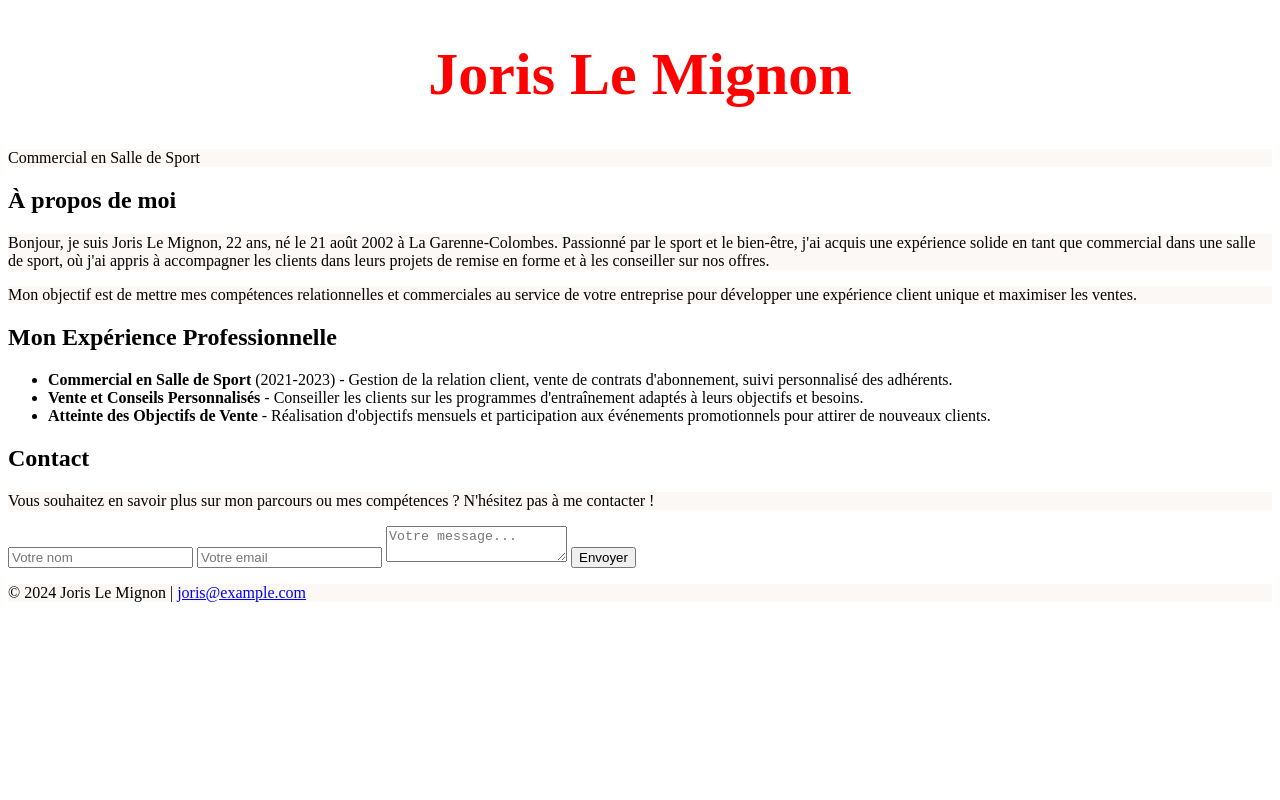
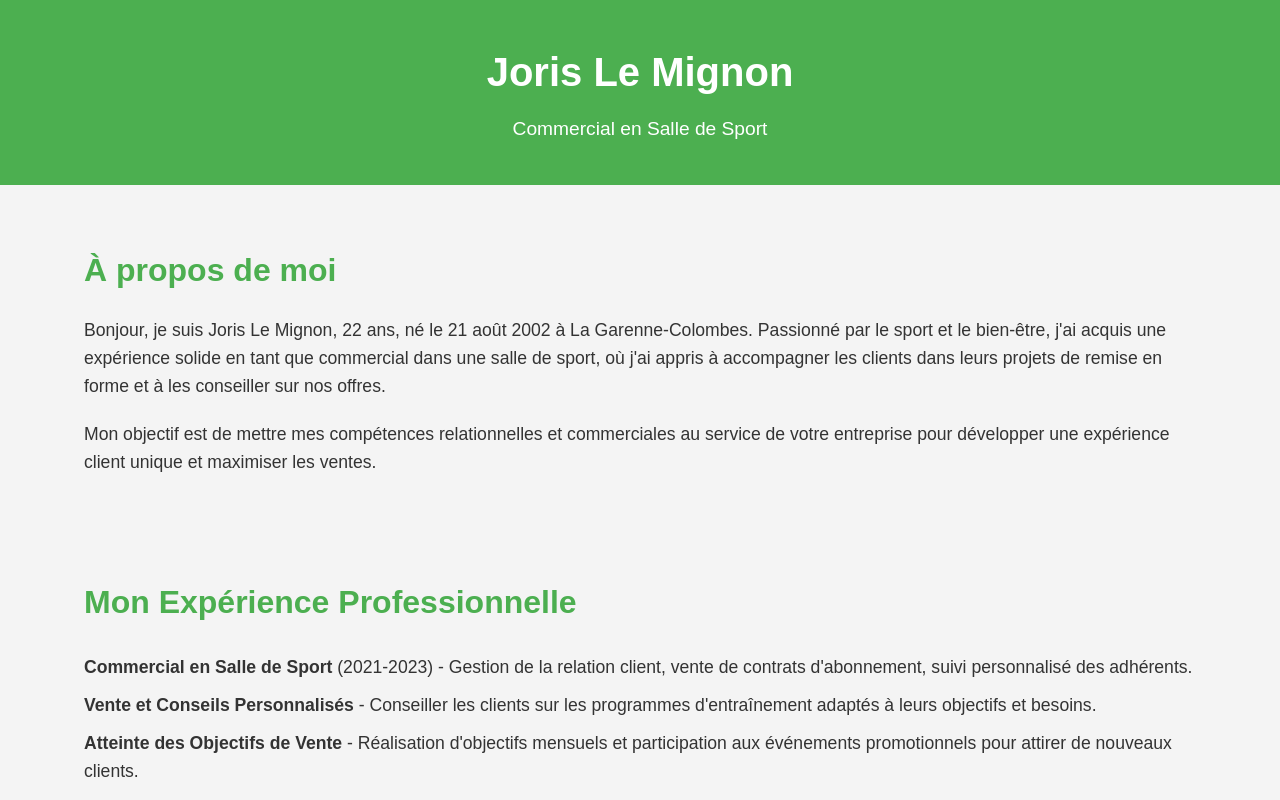
Before and after one commit to JORISLM7/portefolio_jlm, a plain HTML site: page index.html in a window 1280 px wide. Shown: the top 800 px of the page. Drawn offline with Linux system fonts and the light colour scheme.

Commit message:
Update style.css

```diff
--- a/style.css
+++ b/style.css
@@ -1,29 +1,103 @@
+/* RESET de base */
+* {
+    margin: 0;
+    padding: 0;
+    box-sizing: border-box;
+}
 
-/* Commentaire du code ignoré avec slash etoile */
+body {
+    font-family: Arial, sans-serif;
+    line-height: 1.6;
+    color: #333;
+    background-color: #f4f4f4;
+}
 
+.container {
+    width: 90%;
+    max-width: 1200px;
+    margin: 0 auto;
+    padding: 20px;
+}
 
+header {
+    background-color: #4CAF50;
+    color: white;
+    padding: 20px 0;
+    text-align: center;
+}
 
-/* Sélecteur d'élément */
-h1 {
-    color: red;  /* mettre le niveau de titre 1 en rouge*/
-    font-size: 60px;
-    text-align: center;
+header h1 {
+    font-size: 2.5em;
 
 }
 
-/* Sélecteur de classe */
-.important {
-    font-weight: bold;  /*met en gras*/
+header p {
+    font-size: 1.2em;
+    margin-top: 10px;
 }
 
-/* Sélecteur d'ID */
-#citation {
-    padding: 20px;
-    color: grey;
+section {
+    margin: 40px 0;
 }
 
+h2 {
+    color: #4CAF50;
+    font-size: 2em;
+    margin-bottom: 20px;
+}
 
-p {
-    background-color: #FBF8F6;
+.about p, .experience ul, .contact form {
+    font-size: 1.1em;
+    margin-bottom: 20px;
+}
 
+ul {
+    list-style-type: none;
 }
+
+ul li {
+    padding: 5px 0;
+}
+
+.contact form {
+    display: flex;
+    flex-direction: column;
+}
+
+.contact input, .contact textarea {
+    padding: 10px;
+    margin-bottom: 15px;
+    border: 1px solid #ccc;
+    border-radius: 5px;
+    font-size: 1em;
+}
+
+.contact button {
+    padding: 10px;
+    background-color: #4CAF50;
+    color: white;
+    border: none;
+    border-radius: 5px;
+    font-size: 1em;
+    cursor: pointer;
+}
+
+.contact button:hover {
+    background-color: #45a049;
+}
+
+footer {
+    background-color: #333;
+    color: white;
+    text-align: center;
+    padding: 20px 0;
+}
+
+footer a {
+    color: #4CAF50;
+    text-decoration: none;
+}
+
+footer a:hover {
+    text-decoration: underline;
+}
```
